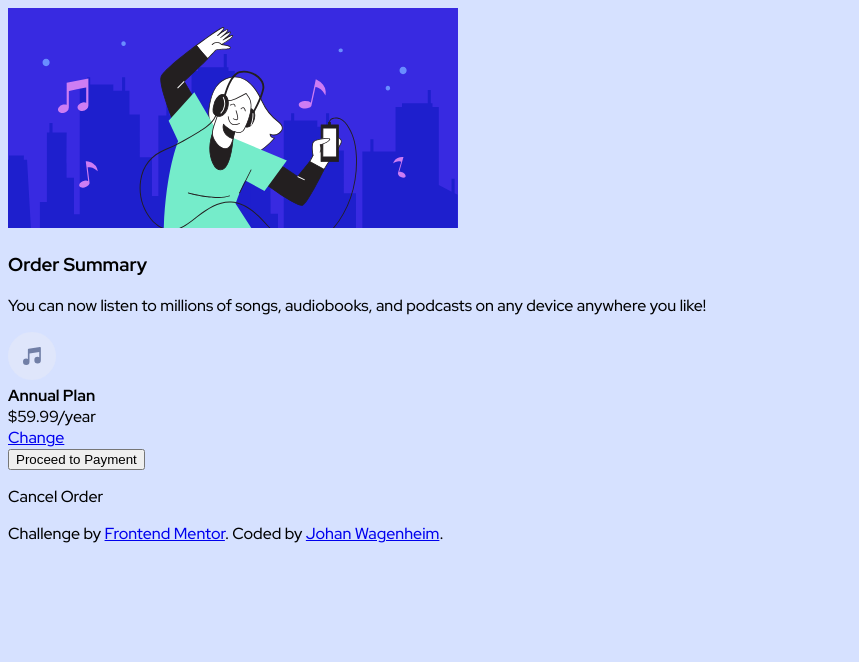
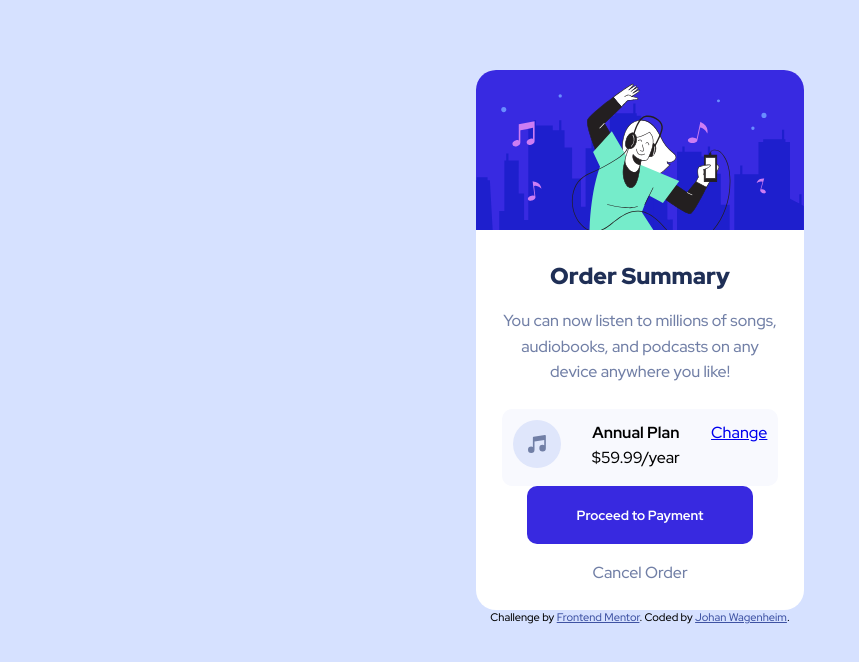
Before and after one commit to dospuntos/order-summary-component-main, a plain HTML site: page index.html in a window 1280 px wide. Shown: the whole page, without its empty margins (0-859 px from the left). Drawn offline with Linux system fonts and the light colour scheme.

Commit message:
Basic CSS styling

```diff
--- a/css/styles.css
+++ b/css/styles.css
@@ -1,13 +1,67 @@
 body {
     font-family: 'Red Hat Display', sans-serif;
     background: #D6E1FF;
-  }
+    font-size: 1rem;
+}
 
-  .attribution {
+img {
+    max-width: 100%;
+}
+
+strong {
+    font-weight: 700;
+}
+
+.container {
+    background: white;
+    width: 328px;
+    margin: 70px auto 0;
+    border-radius: 20px;
+    overflow: hidden;
+    text-align: center;
+}
+
+.container .content {
+    padding: 0px 1.6rem;
+    line-height: 1.6rem;
+}
+
+.container h3 {
+    font-size: 23px;
+    font-weight: 900;
+    padding-top: 6px;
+    margin-bottom: 18px;
+    color: #1f2f56;
+}
+
+.container p {
+    color: #717fa6;
+    margin-bottom: 1.5rem;
+}
+
+.current-plan {
+    display: flex;
+    justify-content: space-between;
+    background: #F8F9FE;
+    padding: 11px;
+    border-radius: 10px;
+}
+
+.container button {
+    background: #3829e0;
+    color: #fff;
+    font-weight: 700;
+    border-radius: 10px;
+    padding: 20px 50px;
+    border: 0;
+    font-family: 'Red Hat Display', sans-serif;
+}
+
+.attribution {
     font-size: 11px;
     text-align: center;
-  }
+}
 
-  .attribution a {
+.attribution a {
     color: hsl(228, 45%, 44%);
-  }
+}
--- a/index.html
+++ b/index.html
@@ -22,6 +22,7 @@
     <div class="hero-image">
       <img src="./images/illustration-hero.svg" alt="Order Summary" />
     </div>
+    <div class="content">
       <h3>Order Summary</h3>
       <p>You can now listen to millions of songs, audiobooks, and podcasts on any device anywhere you like!</p>
       <div class="current-plan">
@@ -39,7 +40,8 @@
       </button>
       <p class="plan-cancel">Cancel Order</p>
     </div>
-  <div class="" <div class="attribution">
+  </div>
+  <div class="attribution">
     Challenge by <a href="https://www.frontendmentor.io?ref=challenge" target="_blank">Frontend Mentor</a>.
     Coded by <a href="https://dospuntos.design">Johan Wagenheim</a>.
   </div>
```
Also changed, not shown: 1 other file. Lines whose indentation alone changed are shown as unchanged.
